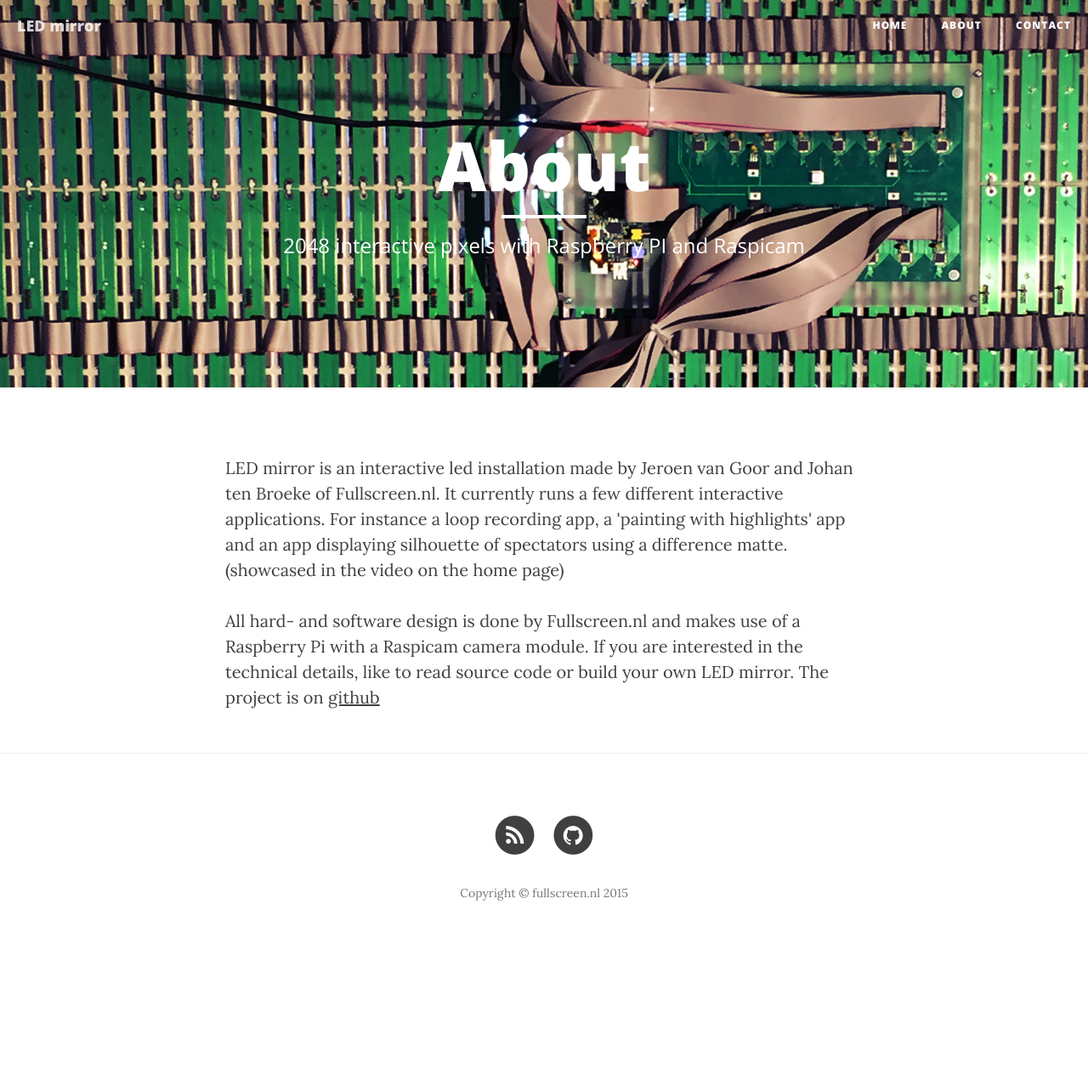
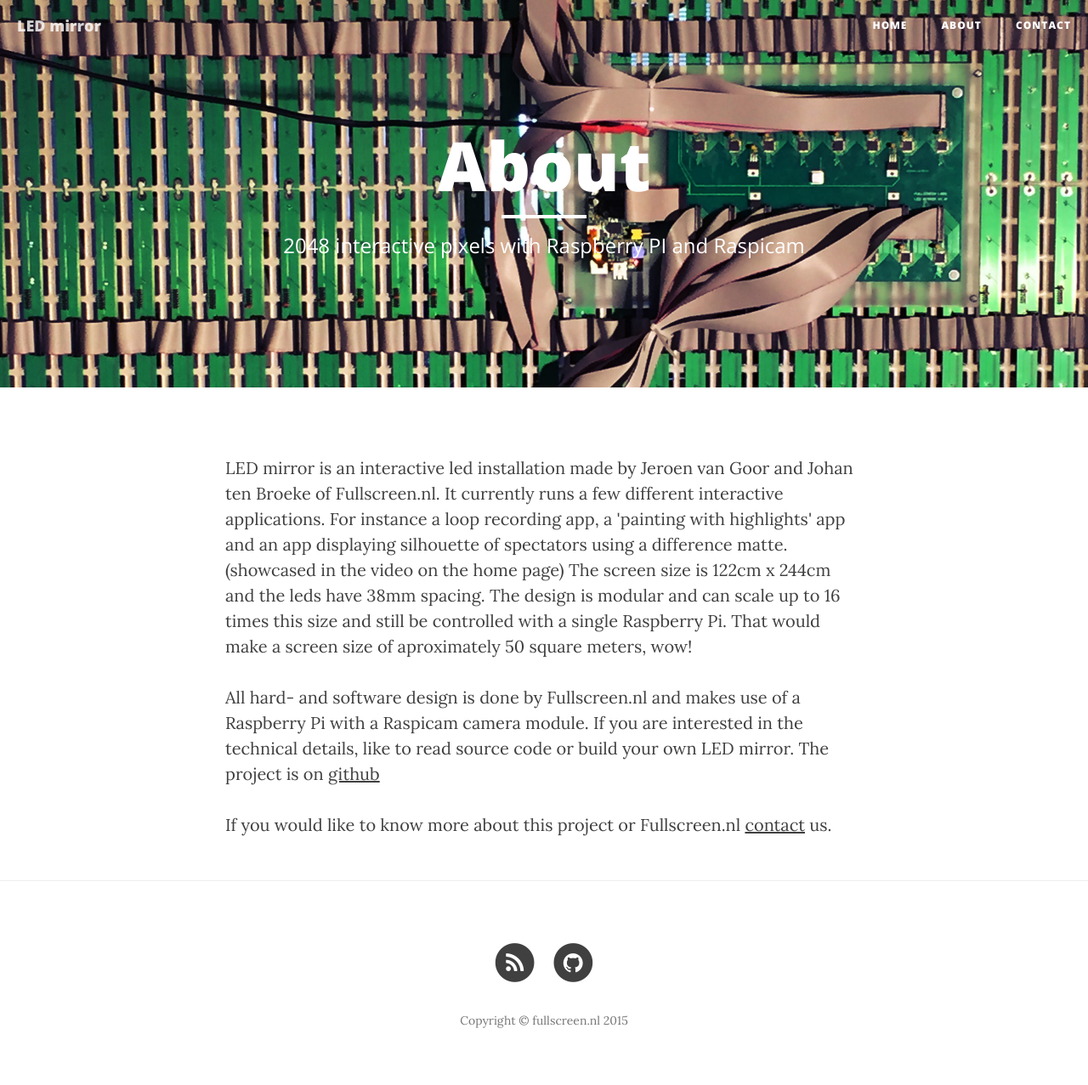
Before and after one commit to fullscreennl/led-mirror, a Jekyll site: the page built from about.html, in a window 1280 px wide. Shown: the whole page at 85% size. Built offline with Jekyll 4.4.1, drawn with Linux system fonts in a browser that asks for light colours; nearby versions of some CDN libraries; before the commit the page ends 1127 px from its top, so only the background shows below that.

Commit message:
added to about page

```diff
--- a/about.html
+++ b/about.html
@@ -5,6 +5,9 @@ description: "2048 interactive pixels with Raspberry PI and Raspicam"
 header-img: "img/about-bg.jpg"
 ---
 
-<p>LED mirror is an interactive led installation made by Jeroen van Goor and Johan ten Broeke of Fullscreen.nl. It currently runs a few different interactive applications. For instance a loop recording app, a 'painting with highlights' app and an app displaying silhouette of spectators using a difference matte. (showcased in the video on the home page)</p>
+<p>LED mirror is an interactive led installation made by Jeroen van Goor and Johan ten Broeke of Fullscreen.nl. It currently runs a few different interactive applications. For instance a loop recording app, a 'painting with highlights' app and an app displaying silhouette of spectators using a difference matte. (showcased in the video on the home page) The screen size is 122cm x 244cm and the leds have 38mm spacing.
+The design is modular and can scale up to 16 times this size and still be controlled with a single Raspberry Pi. That would make a screen size of aproximately 50 square meters, wow!</p>
 
 <p>All hard- and software design is done by Fullscreen.nl and makes use of a Raspberry Pi with a Raspicam camera module. If you are interested in the technical details, like to read source code or build your own LED mirror. The project is on <a href="https://github.com/{{ site.github_username }}/led-mirror">github</a></p>
+
+<p>If you would like to know more about this project or Fullscreen.nl <a href="{{ site.baseurl }}/contact">contact</a> us.</p>
```
